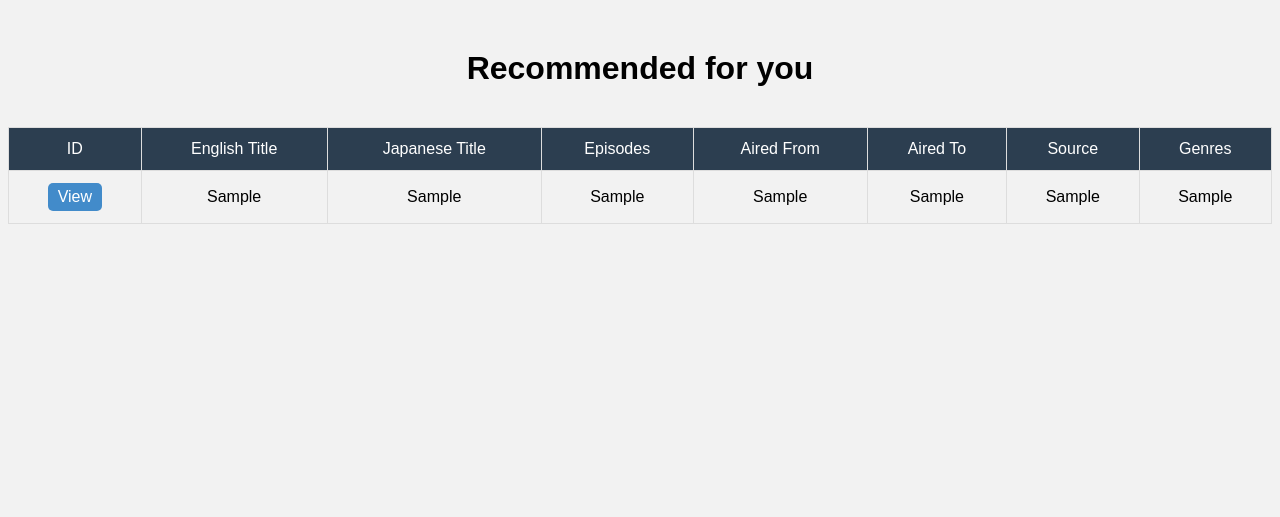
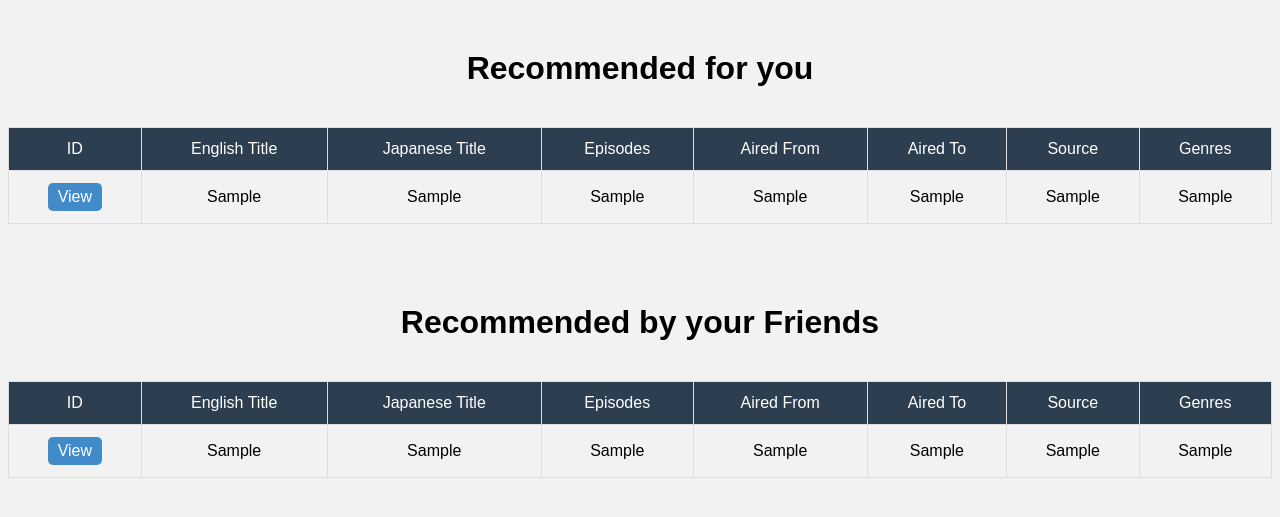
Before and after one commit to 362Team-X/Team-X, a Django app: template Anime/templates/recommended.html in a window 1280 px wide. Shown: the top 517 px of the page. Run offline with Django 4.2, Linux system fonts and the light colour scheme; the template is opened without the code that fills it: most values are stand-ins (such as "Sample title", 1, 10 or a date in 2020).

Commit message:
Add files via upload

```diff
--- a/Anime/templates/recommended.html
+++ b/Anime/templates/recommended.html
@@ -101,5 +101,38 @@ tr:hover {
     {% else %}
       <p>No results found.</p>
     {% endif %}
+    <h1>Recommended by your Friends </h1>
+    {% if anime_list2 %}
+      <table>
+        <thead>
+          <tr>
+            <th>ID</th>
+            <th>English Title</th>
+            <th>Japanese Title</th>
+            <th>Episodes</th>
+            <th>Aired From</th>
+            <th>Aired To</th>
+			      <th>Source</th>
+            <th>Genres</th>
+          </tr>
+        </thead>
+        <tbody>
+          {% for anime in anime_list2 %}
+            <tr>
+              <td><a href="{% url 'animeprofile' username anime.0 %}"><button>View</button></a></td>
+              <td>{{ anime.1 }}</td>
+              <td>{{ anime.2 }}</td>
+              <td>{{ anime.3 }}</td>
+              <td>{{ anime.4 }}</td>
+              <td>{{ anime.5 }}</td>
+			        <td>{{ anime.6 }}</td>
+              <td>{{ anime.7|join:", " }}</td>
+            </tr>
+          {% endfor %}
+        </tbody>
+      </table>
+    {% else %}
+      <p>No results found.</p>
+    {% endif %}
   </body>
 </html>
```
